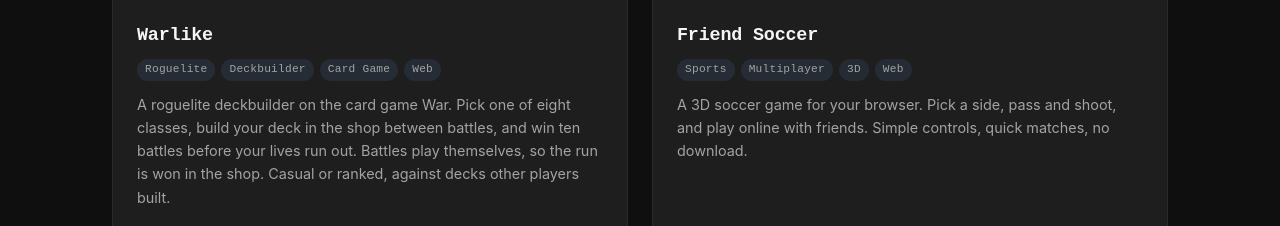
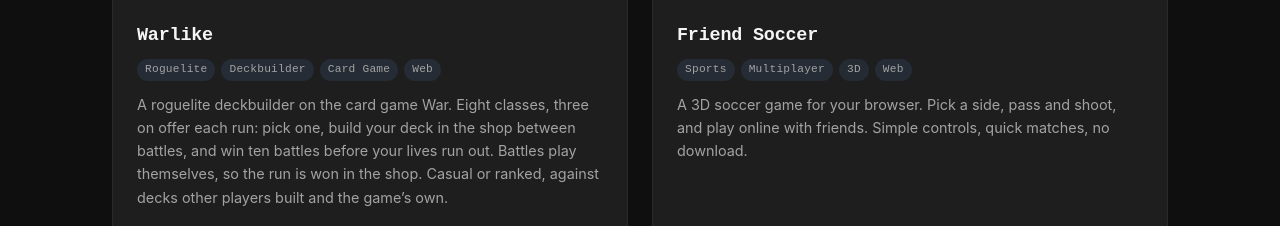
Before and after one commit to Krool/Krool.github.io, a plain HTML site: page index.html in a window 1280 px wide. Shown: the part 2606-2832 px from the top of the page. Drawn offline with Linux system fonts and the light colour scheme.

Commit message:
Warlike card: a run offers three of the eight classes, and opponents are players' decks or the game's own
Co-Authored-By: Claude Fable 5.2 <noreply@anthropic.com>
Claude-Session: https://claude.ai/code/session_01UvSAtDxpyZAS9VfjuKujtQ

```diff
--- a/index.html
+++ b/index.html
@@ -339,7 +339,7 @@
                     <div class="project-content">
                         <h3>Warlike</h3>
                         <div class="project-tags"><span>Roguelite</span><span>Deckbuilder</span><span>Card Game</span><span>Web</span></div>
-                        <p>A roguelite deckbuilder on the card game War. Pick one of eight classes, build your deck in the shop between battles, and win ten battles before your lives run out. Battles play themselves, so the run is won in the shop. Casual or ranked, against decks other players built.</p>
+                        <p>A roguelite deckbuilder on the card game War. Eight classes, three on offer each run: pick one, build your deck in the shop between battles, and win ten battles before your lives run out. Battles play themselves, so the run is won in the shop. Casual or ranked, against decks other players built and the game’s own.</p>
                         <div class="project-links">
                             <a href="https://krool.github.io/war-game/" target="_blank" rel="noopener noreferrer" class="btn btn-primary btn-sm"><svg class="icon" aria-hidden="true"><use href="#icon-pc"/></svg>Play Now</a>
                         </div>
```
